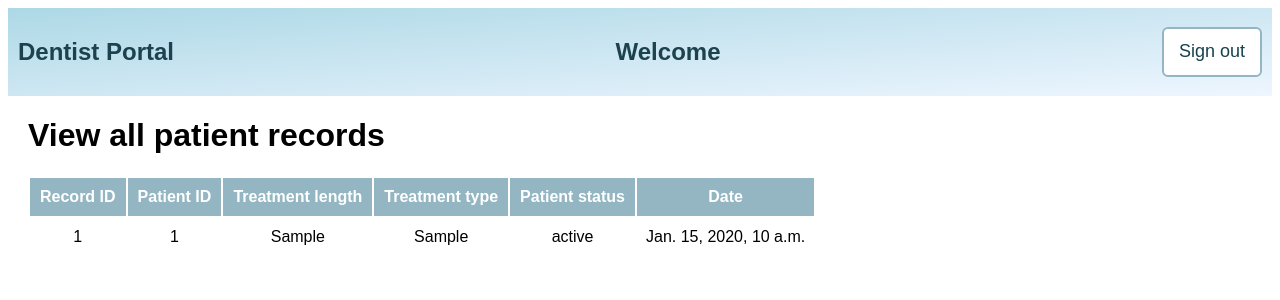
After one commit to AlexandraTulchinsky/CSI2132_Project, a Django app: template clinic/dentist/templates/viewRecords.html in a window 1280 px wide. The commit adds this page. Shown: the top 300 px of the page. Run offline with Django 4.2, Linux system fonts and the light colour scheme; the template is opened without the code that fills it: most values are stand-ins (such as "Sample title", 1, 10 or a date in 2020).

Commit message:
added viewing patient records for dentist

```diff
--- a/clinic/dentist/templates/dentistHome.html
+++ b/clinic/dentist/templates/dentistHome.html
@@ -54,8 +54,8 @@
             <button class="signOutButton">Sign out</button>
         </div>
         <div class="buttonDiv">
-            <form action="">
-                <button type="submit" class="optionButton">View & edit patient records</button>
+            <form action="http://127.0.0.1:8000/dentist/view_patient_records">
+                <button type="submit" class="optionButton">View patient records</button>
             </form>
             <form action="http://127.0.0.1:8000/dentist/view_appt">
                 <button type="submit" class="optionButton">Upcoming appointments</button>
--- /dev/null
+++ b/clinic/dentist/templates/viewRecords.html
@@ -0,0 +1,78 @@
+<!DOCTYPE html>
+<html>
+    <head>
+        <title>View patient records — dentist</title>
+        <style>
+            .headerDiv{
+                background-image: linear-gradient(to bottom right, lightblue, rgb(238, 246, 255));
+                font-family: sans-serif;
+                color: rgb(27, 66, 77);
+                padding: 10px;
+                display: flex;
+                justify-content: space-between;
+                align-items: center;
+            }
+            .signOutButton{
+                height: 50px;
+                width: 100px;
+                border-radius: 6px;
+                font-size: 18px;
+                background-color: white;
+                color: rgb(22, 66, 77);
+                border: 2px solid rgb(147, 182, 194);
+                transition-duration: 0.2s;
+            }
+            .signOutButton:hover{
+                background-color: rgb(147, 182, 194);
+                color: white;
+            }
+            table, th, td{
+                border-collapse: collapse;
+                font-family: sans-serif;
+            }
+            th, td{
+                padding: 10px;
+                text-align: center;
+            }
+            tr:nth-child(odd){
+                background-color: whitesmoke;
+            }
+            th{
+                border: 2px solid white;
+                background-color: rgb(147, 182, 194);
+                color: white;
+            }
+        </style>
+    </head>
+    <body>
+        <div class="headerDiv">
+            <h2>Dentist Portal</h3>
+            <h2>Welcome</h4>
+            <button class="signOutButton">Sign out</button>
+        </div>
+        <h1 style="font-family: sans-serif; padding-left: 20px;">View all patient records</h1>
+
+        <table style="margin-left: 20px;">
+            <tr>
+                <th>Record ID</th>
+                <th>Patient ID</th>
+                <th>Treatment length</th>
+                <th>Treatment type</th>
+                <th>Patient status</th>
+                <th>Date</th>
+            </tr>
+            {% if recordRows %}
+                {% for row in recordRows %}
+                    <tr>
+                        <td>{{ row.RecordID }}</td>
+                        <td>{{ row.PatientID }}</td>
+                        <td>{{ row.Treatment_type }}</td>
+                        <td>{{ row.Treatment_type }}</td>
+                        <td>{{ row.Patient_status }}</td>
+                        <td>{{ row.Date }}</td>
+                    </tr>
+                {% endfor %}
+            {% endif %}
+        </table>
+    </body>
+</html>
--- a/clinic/dentist/urls.py
+++ b/clinic/dentist/urls.py
@@ -4,5 +4,6 @@ from . import views
 urlpatterns = [
     path('', views.dentistHome, name = 'dentistHome'),
     path('view_appt', views.viewAppt, name = 'viewAppointments'),
-    path('view_procedures', views.viewProcedures, name = 'viewProcedures')
+    path('view_procedures', views.viewProcedures, name = 'viewProcedures'),
+    path('view_patient_records', views.viewRecords, name = 'viewRecords')
 ]
```
Also changed, not shown: clinic/dentist/views.py (+8 -0 lines).
